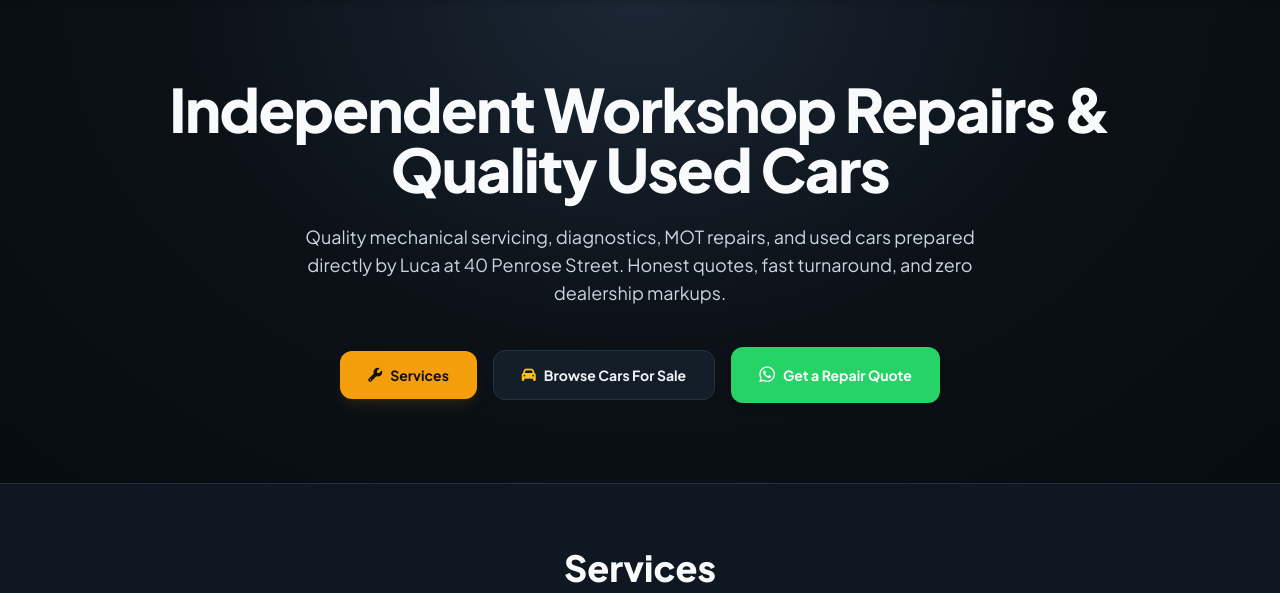
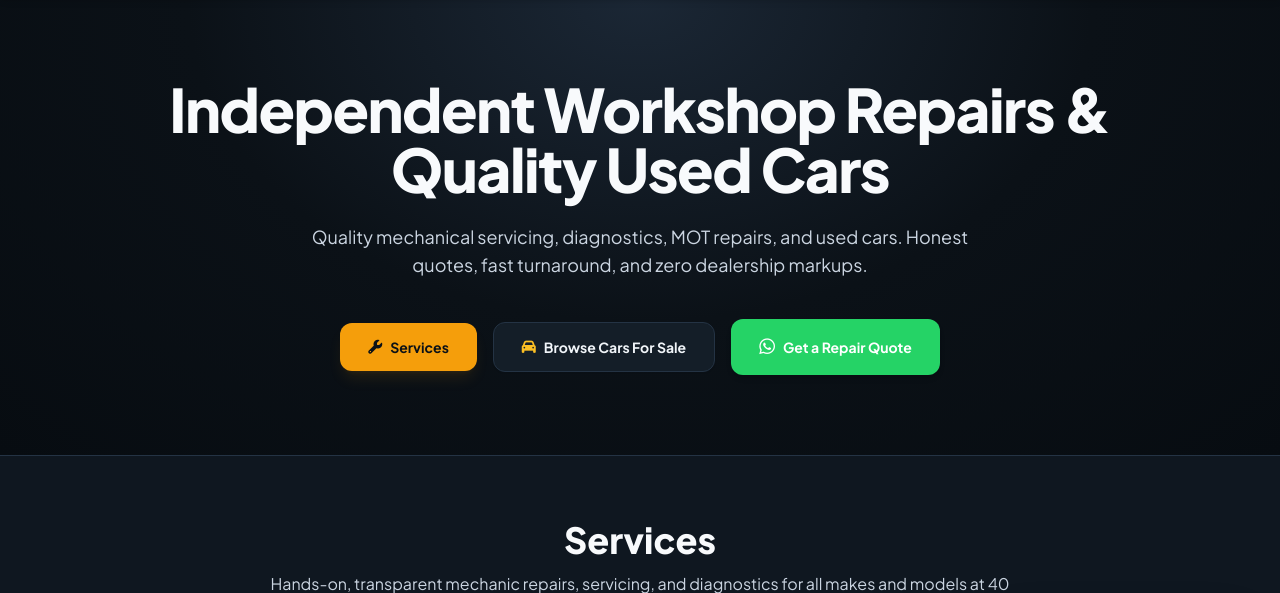
Before and after one commit to juuliettee/Lucas-garage-landingpage, a Flask app: page / in a window 1280 px wide. Shown: the part 118-711 px from the top of the page. Run offline with Flask 3, Linux system fonts and the light colour scheme; data that the repository does not hold is empty; some libraries are stand-ins or nearby versions.

Commit message:
copy: remove prepared directly by Luca at 40 Penrose Street from hero description

```diff
--- a/templates/index.html
+++ b/templates/index.html
@@ -9,7 +9,7 @@
             Quality Used Cars
         </h1>
         <p class="text-slate-300 text-base sm:text-lg max-w-2xl mx-auto mb-10 leading-relaxed font-normal">
-            Quality mechanical servicing, diagnostics, MOT repairs, and used cars prepared directly by Luca at 40 Penrose Street. Honest quotes, fast turnaround, and zero dealership markups.
+            Quality mechanical servicing, diagnostics, MOT repairs, and used cars. Honest quotes, fast turnaround, and zero dealership markups.
         </p>
 
         <!-- CTA Buttons -->
```
